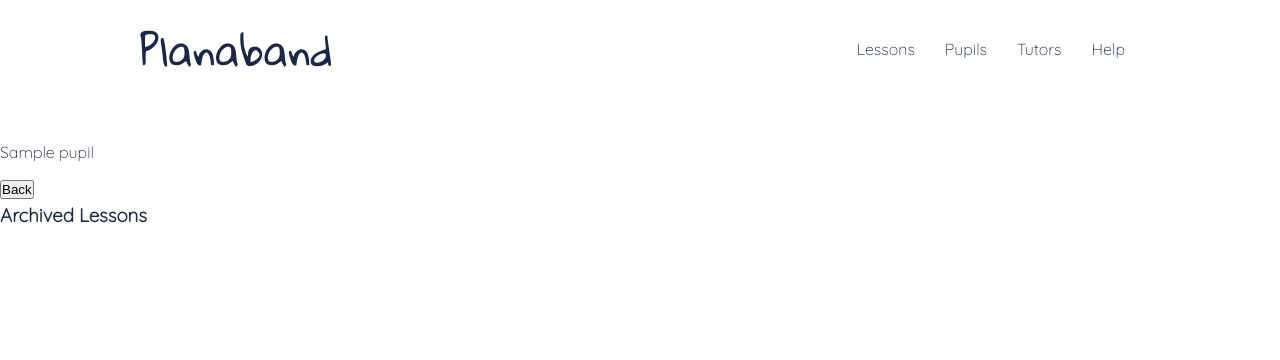
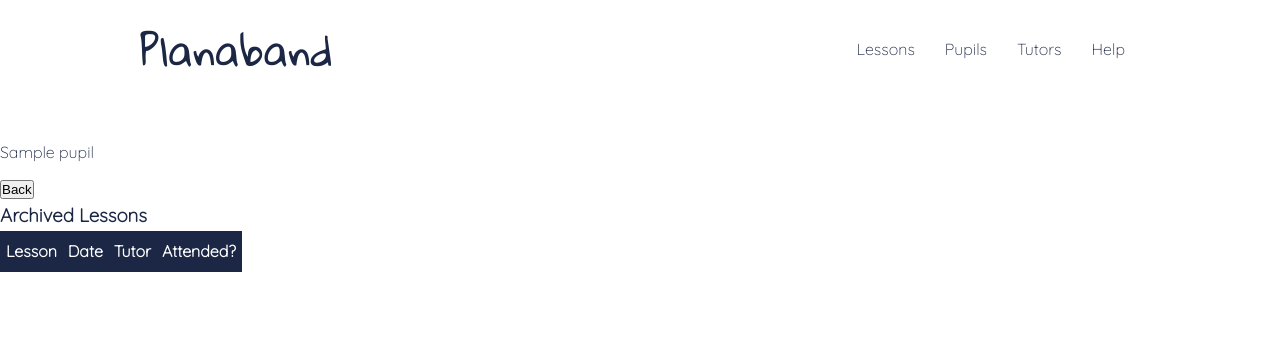
Before and after one commit to heathercking/CodeClan_Project1__Planaband, a Flask app: page /pupils/1/archive in a window 1280 px wide. Shown: the top 360 px of the page. Run offline with Flask 2, Linux system fonts and the light colour scheme; a database or web service that is not in the repository returns one stand-in record (values such as "Sample title"); lists and menus that the app fills with data are empty; some libraries are stand-ins or nearby versions.

Commit message:
adds attended status to archived lessons on pupil_show_archive page
can now see in the pupils archived lessons whether or not they attended

```diff
--- a/controllers/pupil_controller.py
+++ b/controllers/pupil_controller.py
@@ -44,15 +44,17 @@ def create_pupil():
 def show_pupil(id):
     pupil = pupil_repository.select(id)
     lessons = pupil_repository.lessons(pupil)
-    return render_template('pupils/show.html', pupil=pupil, lessons=lessons)
+    attendances = pupil_repository.attendances(pupil)
+    return render_template('pupils/show.html', pupil=pupil, lessons=lessons, attendances=attendances)
 
 
-#SHOW - GET '/pupils/<id>'
+#SHOW archive - GET '/pupils/<id>/archive'
 @pupils_blueprint.route("/pupils/<id>/archive", methods=['GET'])
 def show_pupil_archive(id):
     pupil = pupil_repository.select(id)
     lessons = pupil_repository.lessons(pupil)
-    return render_template('pupils/show_archive.html', pupil=pupil, lessons=lessons)
+    attendances = pupil_repository.attendances(pupil)
+    return render_template('pupils/show_archive.html', pupil=pupil, lessons=lessons, attendances=attendances)
 
 
 #EDIT - GET '/pupils/<id>/edit'
--- a/repositories/pupil_repository.py
+++ b/repositories/pupil_repository.py
@@ -4,9 +4,12 @@ from models.lesson import Lesson
 from models.pupil import Pupil
 from models.nok import NextOfKin
 from models.tutor import Tutor
+from models.lesson import Lesson
+from models.attendance import Attendance
 import repositories.pupil_repository as pupil_repository
 import repositories.nok_repository as nok_repository
 import repositories.tutor_repository as tutor_repository
+import repositories.lesson_repository as lesson_repository
 
 
 
@@ -70,6 +73,21 @@ def lessons(pupil):
 
     for row in results:
         tutor = tutor_repository.select(row['tutor_id'])
-        lesson = Lesson(row['name'], row['date'], row['instrument'], tutor, row['group_status'], row['id'])
+        lesson = Lesson(row['name'], row['date'], row['time'], row['instrument'], tutor, row['max_capacity'], row['group_status'], row['id'])
         lessons.append(lesson)
     return lessons
+
+
+def attendances(pupil):
+    attendances = []
+
+    sql = "SELECT * FROM attendances WHERE pupil_id = %s"
+    values = [pupil.id]
+    results = run_sql(sql, values)
+
+    for row in results:
+        pupil = pupil_repository.select(row['pupil_id'])
+        lesson = lesson_repository.select(row['lesson_id'])
+        attendance = Attendance(lesson, pupil, row['attended'], row['id'])
+        attendances.append(attendance)
+    return attendances
--- a/templates/lessons/show.html
+++ b/templates/lessons/show.html
@@ -44,7 +44,6 @@
                                 {% else %}
                                     <button class="attended-btn"><i class="fas fa-check-circle fa-2x" style="color:green"></i></button>
                                 {% endif %}
-
                             </form>
                         </td>
                         <td>
--- a/templates/pupils/show_archive.html
+++ b/templates/pupils/show_archive.html
@@ -14,10 +14,28 @@
     <div>
         <h3>Archived Lessons</h3>
         <table>
-            {% for lesson in lessons %}
-                {% if lesson.todays_date() > lesson.date %}
+            <tr>
+                <th>Lesson</th>
+                <th>Date</th>
+                <th>Tutor</th>
+                <th>Attended?</th>
+            </tr>
+
+            {% for attendance in attendances %}
+                {% if attendance.lesson.todays_date() > attendance.lesson.date %}
                     <tr>
-                        <td><a href="/lessons/{{ lesson.id }}">{{ lesson.name }} on {{ lesson.date }}</a></td>
+                        <td><a href="/lessons/{{ attendance.lesson.id }}">{{ attendance.lesson.name }}</a></td>
+                        <td>{{ attendance.lesson.date }}</td>
+                        <td>{{ attendance.lesson.tutor.name }}</td>
+                        <td>
+                            <form action="/attendances/{{ attendance.id }}/attended" method="POST">
+                                {% if attendance.attended == False %}
+                                    <button class="attended-btn"><i class="far fa-times-circle fa-2x" style="color:grey"></i></button>
+                                {% else %}
+                                    <button class="attended-btn"><i class="fas fa-check-circle fa-2x" style="color:green"></i></button>
+                                {% endif %}
+                            </form>
+                        </td>
                     </tr>
                 {% endif %}
             {% endfor %}
```
Also changed, not shown: templates/pupils/show.html (+8 -1 lines).
